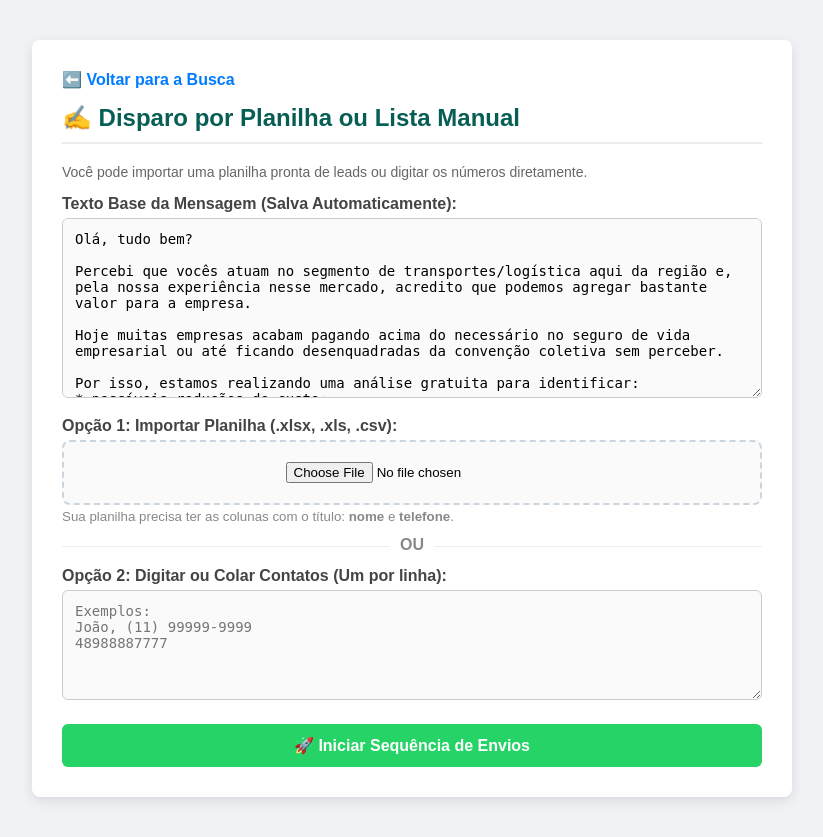
After one commit to pouljp/Leads, a Flask app: page /whatsapp/manual in a window 1280 px wide. The commit adds this page. Shown: the whole page, without its empty margins (228-1051 px from the left). Run offline with Flask 3, Linux system fonts and the light colour scheme.

Commit message:
alterando e deixando em umaunca pagina

```diff
--- a/app.py
+++ b/app.py
@@ -1,17 +1,39 @@
-from flask import Flask, render_template, request, send_file
+from flask import Flask, render_template, request, jsonify, send_file, redirect, url_for
 from scraper_maps import buscar_maps
 from scraper_google import enriquecer_serp
-import json, os, pandas as pd
+import json
+import os
+import pandas as pd
 import unicodedata
 import re
+import webbrowser
+import time
+import urllib.parse
+import pyautogui
 
 app = Flask(__name__)
 
 DATA_DIR = "data"
 HISTORICO_ARQ = os.path.join(DATA_DIR, "historico.json")
+CONFIG_FILE = os.path.join(DATA_DIR, "config.json")
 
 os.makedirs(DATA_DIR, exist_ok=True)
 
+DEFAULT_MESSAGE = """Olá, tudo bem?
+
+Percebi que vocês atuam no segmento de transportes/logística aqui da região e, pela nossa experiência nesse mercado, acredito que podemos agregar bastante valor para a empresa.
+
+Hoje muitas empresas acabam pagando acima do necessário no seguro de vida empresarial ou até ficando desenquadradas da convenção coletiva sem perceber.
+
+Por isso, estamos realizando uma análise gratuita para identificar:
+* possíveis reduções de custo;
+* melhorias nas coberturas;
+* adequação da convenção;
+* benefícios mais atrativos para os colaboradores.
+
+Além disso, nosso diferencial está na experiência de atendimento próximo e rápido no pós-venda, offering suporte tanto para a empresa quanto para os colaboradores no dia a dia.
+
+Quem seria a melhor pessoa para eu conversar sobre esse assunto?"""
 
 def carregar_historico():
     if os.path.exists(HISTORICO_ARQ):
@@ -19,11 +41,22 @@ def carregar_historico():
             return json.load(f)
     return {}
 
-
 def salvar_historico(dados):
     with open(HISTORICO_ARQ, "w", encoding="utf-8") as f:
         json.dump(dados, f, ensure_ascii=False, indent=2)
 
+def load_config():
+    if os.path.exists(CONFIG_FILE):
+        try:
+            with open(CONFIG_FILE, 'r', encoding='utf-8') as f:
+                return json.load(f)
+        except json.JSONDecodeError:
+            return {"mensagem": DEFAULT_MESSAGE}
+    return {"mensagem": DEFAULT_MESSAGE}
+
+def save_config(mensagem):
+    with open(CONFIG_FILE, 'w', encoding='utf-8') as f:
+        json.dump({"mensagem": mensagem}, f, ensure_ascii=False, indent=4)
 
 def limpar_nome_arquivo(texto):
     texto = unicodedata.normalize("NFKD", texto).encode("ASCII", "ignore").decode("ASCII")
@@ -31,6 +64,14 @@ def limpar_nome_arquivo(texto):
     texto = texto.replace(" | ", "_").replace(" ", "_")
     return texto.lower()
 
+def limpar_telefone(tel):
+    if not tel: return ""
+    tel_limpo = ''.join(filter(str.isdigit, str(tel)))
+    if not tel_limpo.startswith('55') and len(tel_limpo) >= 10:
+        tel_limpo = '55' + tel_limpo
+    return tel_limpo
+
+# --- ROTAS ORIGINAIS DE BUSCA E ENRIQUECIMENTO ---
 
 @app.route("/", methods=["GET", "POST"])
 def index():
@@ -41,7 +82,6 @@ def index():
     if request.method == "POST":
         atividade = request.form["atividade"]
         cidade = request.form["cidade"]
-
         chave_atual = f"{atividade} | {cidade}"
 
         if chave_atual not in historico:
@@ -58,12 +98,10 @@ def index():
         historico=historico
     )
 
-
 @app.route("/ver/<path:chave>")
 def ver_busca(chave):
     historico = carregar_historico()
     empresas = historico.get(chave, [])
-
     return render_template(
         "index.html",
         empresas=empresas,
@@ -71,83 +109,240 @@ def ver_busca(chave):
         historico=historico
     )
 
-
 @app.route("/exportar/<path:chave>")
 def exportar(chave):
     historico = carregar_historico()
-
     if chave not in historico:
         return "Busca não encontrada"
 
     df = pd.DataFrame(historico[chave])
+    nome_limpo = limpar_nome_arquivo(chave)
+    caminho = os.path.join(DATA_DIR, f"{nome_limpo}.xlsx")
 
-    nome_limpo = limpar_nome_arquivo(chave)
-    arquivo = f"{nome_limpo}.xlsx"
-    caminho = os.path.join(DATA_DIR, arquivo)
-
-    # Criando Excel bonito
     with pd.ExcelWriter(caminho, engine='xlsxwriter') as writer:
         df.to_excel(writer, index=False, sheet_name='Leads')
-
         workbook = writer.book
         worksheet = writer.sheets['Leads']
+        header_format = workbook.add_format({'bold': True, 'text_wrap': True, 'valign': 'middle', 'align': 'center', 'border': 1})
 
-        # 🎨 Estilo do cabeçalho
-        header_format = workbook.add_format({
-            'bold': True,
-            'text_wrap': True,
-            'valign': 'middle',
-            'align': 'center',
-            'border': 1
-        })
-
-        # 📏 Ajustar colunas automaticamente
         for col_num, col_name in enumerate(df.columns):
-            max_length = max(
-                df[col_name].astype(str).map(len).max(),
-                len(col_name)
-            ) + 2
-
+            max_length = max(df[col_name].astype(str).map(len).max(), len(col_name)) + 2
             worksheet.set_column(col_num, col_num, max_length)
-
-            # aplicar estilo no cabeçalho
             worksheet.write(0, col_num, col_name, header_format)
 
-        # 🧱 Borda nas células
-        cell_format = workbook.add_format({
-            'border': 1
-        })
-
+        cell_format = workbook.add_format({'border': 1})
         for row in range(1, len(df) + 1):
             for col in range(len(df.columns)):
                 worksheet.write(row, col, df.iloc[row-1, col], cell_format)
 
     return send_file(caminho, as_attachment=True)
 
-
 @app.route("/completar/<path:chave>")
 def completar(chave):
-
     historico = carregar_historico()
-
     if chave not in historico:
         return "Busca não encontrada"
 
     empresas = historico[chave]
-
-    atividade, cidade = chave.split("|")
-
     from serp_service import enriquecer_empresas
     empresas = enriquecer_empresas(empresas)
 
     historico[chave] = empresas
     salvar_historico(historico)
 
+    return render_template("index.html", empresas=empresas, chave_atual=chave, historico=historico)
+
+
+# --- RECURSOS DO WHATSAPP INTEGADOS ---
+
+@app.route("/whatsapp/config/<path:chave>")
+def whatsapp_config(chave):
+    historico = carregar_historico()
+    if chave not in historico:
+        return "Busca de leads não encontrada.", 404
+
+    config = load_config()
+    empresas = historico[chave]
+
+    # Filtra apenas quem tem telefone para exibir na prévia
+    leads_validos = [e for e in empresas if e.get('telefone')]
+
     return render_template(
-        "index.html",
-        empresas=empresas,
-        chave_atual=chave,
-        historico=historico
+        "whatsapp.html",
+        chave=chave,
+        mensagem=config['mensagem'],
+        leads=leads_validos
     )
+
+@app.route('/salvar_mensagem', methods=['POST'])
+def salvar_mensagem():
+    dados = request.json
+    save_config(dados.get('mensagem', ''))
+    return jsonify({"status": "sucesso"})
+
+@app.route("/whatsapp/disparar/<path:chave>", methods=["POST"])
+def whatsapp_disparar(chave):
+    historico = carregar_historico()
+    if chave not in historico:
+        return "Busca não encontrada", 404
+
+    mensagem = request.form.get('mensagem', DEFAULT_MESSAGE)
+    save_config(mensagem) # Garante o salvamento no JSON
+
+    empresas = historico[chave]
+
+    print("\n⚠️ O PROCESSO DE DISPARO COMEÇARÁ EM 5 SEGUNDOS!")
+    time.sleep(5)
+
+    for e in empresas:
+        nome = str(e.get('nome', '')).strip()
+        telefone_cru = e.get('telefone', '')
+        telefone = limpar_telefone(telefone_cru)
+
+        # Pula se não houver telefone válido
+        if len(telefone) < 12:
+            print(f"❌ Lead {nome} ignorado (Sem telefone válido: '{telefone_cru}')")
+            continue
+
+        mensagem_personalizada = mensagem
+        if nome:
+            mensagem_personalizada = mensagem.replace("Olá, tudo bem?", f"Olá, {nome}, tudo bem?")
+
+        msg_encoded = urllib.parse.quote(mensagem_personalizada)
+        link_whatsapp = f"https://web.whatsapp.com/send?phone={telefone}&text={msg_encoded}"
+
+        print(f"🚀 Abrindo chat para: {nome} ({telefone})...")
+        webbrowser.open(link_whatsapp)
+
+        # Cadência humana
+        time.sleep(15) # Tempo de carregamento da página
+        pyautogui.press('enter')
+        print(f"✅ Comando de envio disparado.")
+
+        time.sleep(3)
+        pyautogui.hotkey('ctrl', 'w') # Fecha a aba criada
+
+        print("⏳ Pausa estratégica anti-bloqueio (20 segundos)...")
+        time.sleep(20)
+
+    return "<h1>Disparos Concluídos!</h1><p>O robô percorreu a lista selecionada. Veja os detalhes no terminal.</p><br><a href='/'>Voltar ao Início</a>"
+
+# --- ROTA PARA A TELA DE DISPARO MANUAL ---
+@app.route("/whatsapp/manual")
+def whatsapp_manual():
+    config = load_config()
+    return render_template("whatsapp_manual.html", mensagem=config['mensagem'])
+
+# --- ROTA QUE PROCESSA OS LEADS INSERIDOS MANUALMENTE ---
+# --- ROTA QUE PROCESSA OS LEADS INSERIDOS MANUALMENTE (TEXTO OU PLANILHA CORRIGIDA) ---
+@app.route("/whatsapp/disparar_manual", methods=["POST"])
+def whatsapp_disparar_manual():
+    mensagem = request.form.get('mensagem', DEFAULT_MESSAGE)
+    save_config(mensagem) # Salva a mensagem atualizada no JSON
+
+    empresas_manuais = []
+
+    # 1. VERIFICA SE FOI ENVIADO UM ARQUIVO DE PLANILHA
+    if 'file' in request.files and request.files['file'].filename != '':
+        file = request.files['file']
+
+        try:
+            if file.filename.endswith('.xlsx') or file.filename.endswith('.xls'):
+                df = pd.read_excel(file)
+            elif file.filename.endswith('.csv'):
+                # 💡 CORREÇÃO AQUI: Deteta se o CSV usa vírgula (como a sua planilha de teste) ou ponto e vírgula
+                try:
+                    # Tenta ler com vírgula primeiro
+                    df = pd.read_csv(file, sep=',')
+                    # Se leu errado e gerou apenas 1 coluna, tenta com ponto e vírgula
+                    if df.shape[1] <= 1:
+                        file.seek(0)
+                        df = pd.read_csv(file, sep=';')
+                except:
+                    file.seek(0)
+                    df = pd.read_csv(file, sep=';')
+            else:
+                return "<h1>Erro</h1><p>Formato de arquivo inválido. Use Excel (.xlsx) ou CSV.</p><br><a href='/whatsapp/manual'>Voltar</a>"
+
+            # Limpa espaços em branco ocultos nos nomes das colunas da planilha
+            df.columns = [str(col).strip().lower() for col in df.columns]
+
+            # Mapeia as linhas procurando pelas colunas corretas
+            for index, row in df.iterrows():
+                # Tenta achar a coluna de nome (independente de maiúscula/minúscula)
+                nome = str(row.get('nome', row.get('Nome', ''))).strip()
+                if nome.lower() == 'nan' or nome.lower() == 'none':
+                    nome = ''
+
+                # Tenta achar a coluna de telefone
+                telefone = str(row.get('telefone', row.get('Telefone', ''))).strip()
+
+                if telefone and telefone.lower() != 'nan':
+                    empresas_manuais.append({'nome': nome, 'telefone': telefone})
+
+        except Exception as e:
+            return f"<h1>Erro ao ler planilha</h1><p>{str(e)}</p><br><a href='/whatsapp/manual'>Voltar</a>"
+
+    # 2. SE NÃO HOUVER ARQUIVO, PEGA O TEXTO DIGITADO
+    else:
+        lista_contatos = request.form.get('contatos', '').split('\n')
+        for linha in lista_contatos:
+            if not linha.strip():
+                continue
+
+            if ',' in linha:
+                partes = linha.split(',', 1)
+                nome = partes[0].strip()
+                tel = partes[1].strip()
+            elif ';' in linha:
+                partes = linha.split(';', 1)
+                nome = partes[0].strip()
+                tel = partes[1].strip()
+            else:
+                nome = ""
+                tel = linha.strip()
+
+            if tel:
+                empresas_manuais.append({'nome': nome, 'telefone': tel})
+
+    # VALIDAÇÃO SE ENCONTROU CONTATOS
+    if not empresas_manuais:
+        return "<h1>Erro</h1><p>Nenhum contato encontrado. Verifique se as colunas da planilha se chamam exatamente 'nome' e 'telefone'.</p><br><a href='/whatsapp/manual'>Voltar</a>"
+
+    print(f"\n⚠️ O PROCESSO COMEÇARÁ EM 5 SEGUNDOS! Total de leads carregados: {len(empresas_manuais)}")
+    time.sleep(5)
+
+    for e in empresas_manuais:
+        nome = e['nome']
+        telefone = limpar_telefone(e['telefone'])
+
+        # 💡 CORREÇÃO DO TAMANHO DO TELEFONE: Aceita DDD (2 dígitos) + Número (8 ou 9 dígitos) + DDI (55) = Mínimo 11 dígitos
+        if len(telefone) < 11:
+            print(f"❌ Lead {nome} ignorado (Telefone muito curto ou inválido: '{e['telefone']}')")
+            continue
+
+        mensagem_personalizada = mensagem
+        if nome:
+            mensagem_personalizada = mensagem.replace("Olá, tudo bem?", f"Olá, {nome}, tudo bem?")
+
+        msg_encoded = urllib.parse.quote(mensagem_personalizada)
+        link_whatsapp = f"https://web.whatsapp.com/send?phone={telefone}&text={msg_encoded}"
+
+        print(f"🚀 Abrindo chat para: {nome if nome else 'Cliente'} ({telefone})...")
+        webbrowser.open(link_whatsapp)
+
+        time.sleep(15) # Espera carregar a página do WhatsApp Web
+        pyautogui.press('enter')
+        print(f"✅ Comando de envio disparado com sucesso.")
+
+        time.sleep(3)
+        pyautogui.hotkey('ctrl', 'w') # Fecha a aba
+
+        print("⏳ Pausa estratégica anti-bloqueio (20 segundos)...")
+        time.sleep(20)
+
+    return "<h1>Disparos Concluídos!</h1><p>O robô terminou de processar o seu ficheiro de testes.</p><br><a href='/'>Voltar ao Início</a>"
+
+
 if __name__ == "__main__":
     app.run(debug=True)
--- /dev/null
+++ b/templates/whatsapp_manual.html
@@ -0,0 +1,70 @@
+<!DOCTYPE html>
+<html lang="pt-BR">
+<head>
+    <meta charset="UTF-8">
+    <title>Disparo Manual e por Planilha</title>
+    <style>
+        body { font-family: Arial, sans-serif; margin: 40px; background-color: #f0f2f5; }
+        .box { background: white; padding: 30px; border-radius: 8px; max-width: 700px; margin: 0 auto; box-shadow: 0 4px 12px rgba(0,0,0,0.1); }
+        h2 { color: #075E54; margin-top: 0; border-bottom: 2px solid #eaebec; padding-bottom: 10px; }
+        textarea { width: 100%; padding: 12px; font-size: 14px; border: 1px solid #ccc; border-radius: 6px; box-sizing: border-box; resize: vertical; background: #fafafa; }
+        textarea:focus { border-color: #25D366; outline: none; background: white; }
+        .btn-send { background-color: #25D366; color: white; font-weight: bold; font-size: 16px; border: none; padding: 12px; width: 100%; border-radius: 6px; cursor: pointer; margin-top: 20px; }
+        .btn-send:hover { background-color: #128C7E; }
+        .alert { display: none; background-color: #fff3cd; color: #856404; padding: 15px; border-radius: 6px; border: 1px solid #ffeeba; margin-top: 15px; font-size: 14px; line-height: 1.4; }
+        label { font-weight: bold; display: block; margin-top: 15px; margin-bottom: 5px; color: #444; }
+        .btn-voltar { display: inline-block; margin-bottom: 15px; color: #007bff; text-decoration: none; font-weight: bold; }
+        .file-box { border: 2px dashed #cbd5e0; padding: 20px; text-align: center; border-radius: 8px; background: #fafafa; margin-top: 5px; }
+        .file-box:hover { border-color: #25D366; background: #f0fdf4; }
+        .divider { text-align: center; margin: 20px 0; font-weight: bold; color: #888; border-bottom: 1px solid #eee; line-height: 0.1em; }
+        .divider span { background:#fff; padding:0 10px; }
+    </style>
+</head>
+<body>
+
+<div class="box">
+    <a href="/" class="btn-voltar">⬅️ Voltar para a Busca</a>
+    <h2>✍️ Disparo por Planilha ou Lista Manual</h2>
+    <p style="color: #666; font-size: 14px;">Você pode importar uma planilha pronta de leads ou digitar os números diretamente.</p>
+
+    <form id="manualForm" action="/whatsapp/disparar_manual" method="POST" enctype="multipart/form-data">
+        <label for="mensagem">Texto Base da Mensagem (Salva Automaticamente):</label>
+        <textarea id="mensagem" name="mensagem" style="height: 180px;" oninput="autoSalvar()">{{ mensagem }}</textarea>
+
+        <label for="file">Opção 1: Importar Planilha (.xlsx, .xls, .csv):</label>
+        <div class="file-box">
+            <input type="file" id="file" name="file" accept=".xlsx, .xls, .csv">
+        </div>
+        <small style="color: #888; display: block; margin-top: 4px;">Sua planilha precisa ter as colunas com o título: <strong>nome</strong> e <strong>telefone</strong>.</small>
+
+        <div class="divider"><span>OU</span></div>
+
+        <label for="contatos">Opção 2: Digitar ou Colar Contatos (Um por linha):</label>
+        <textarea id="contatos" name="contatos" style="height: 110px;" placeholder="Exemplos:&#10;João, (11) 99999-9999&#10;48988887777"></textarea>
+
+        <button type="submit" class="btn-send">🚀 Iniciar Sequência de Envios</button>
+    </form>
+
+    <div id="aviso" class="alert">
+        <strong>⚠️ SISTEMA EM EXECUÇÃO:</strong> O robô abrirá o WhatsApp Web no navegador padrão.
+        <strong>Não mexa no mouse ou teclado</strong> até que o processo termine no terminal.
+    </div>
+</div>
+
+<script>
+    function autoSalvar() {
+        const txt = document.getElementById('mensagem').value;
+        fetch('/salvar_mensagem', {
+            method: 'POST',
+            headers: { 'Content-Type': 'application/json' },
+            body: JSON.stringify({ mensagem: txt })
+        });
+    }
+
+    document.getElementById('manualForm').onsubmit = function() {
+        document.getElementById('aviso').style.display = 'block';
+    };
+</script>
+
+</body>
+</html>
```
Also changed, not shown: templates/index.html (+33 -21 lines), templates/whatsapp.html (added, +61 -0 lines).
